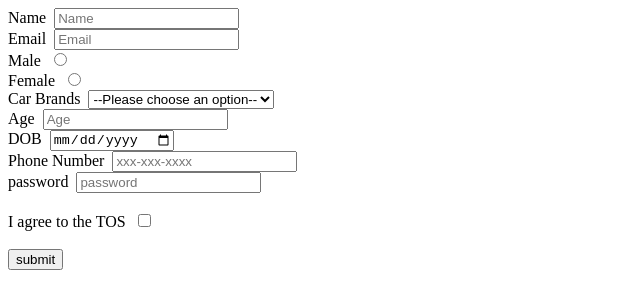
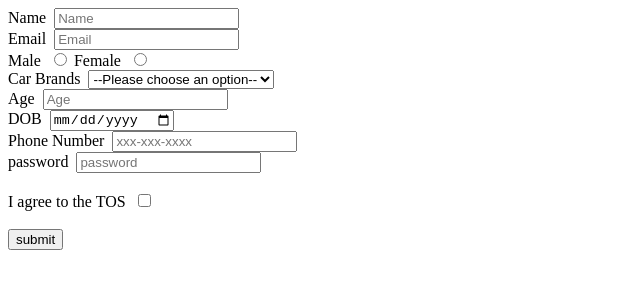
Before and after one commit to acciojob/signup-form-car-divyamah1012, a website: page main.html in a window 1280 px wide. Shown: the whole page, without its empty margins (0-640 px from the left). Drawn offline with Linux system fonts and the light colour scheme.

Commit message:
created a submission

```diff
--- a/main.html
+++ b/main.html
@@ -13,11 +13,11 @@
 	<label for="Email">Email</label>&nbsp
 	<input type="Email" id="email" name="email" placeholder="Email" required><br>
 	<label for="gender_m">Male</label>&nbsp
-	<input type="radio" id="gender_m" name="gender"required><br>
+	<input type="radio" id="gender_m" name="gender"required>
 			<label for="gender_f">Female</label>&nbsp
 	<input type="radio" id="gender_f" name="gender"required><br>
 			<label for="cars">Car Brands</label>&nbsp
-	<select name="cars" id="cars" placeholder="--Please choose an option--" required>
+	<select name="cars" id="cars" required>
 		<option value=""  disabled selected>--Please choose an option--</option>
 		<option value="maruti">maruti</option>
 		<option value="mahindra">mahindra</option>
@@ -41,7 +41,7 @@
 
 
 
-</body>
+
 </body>
 
 </html>
```
